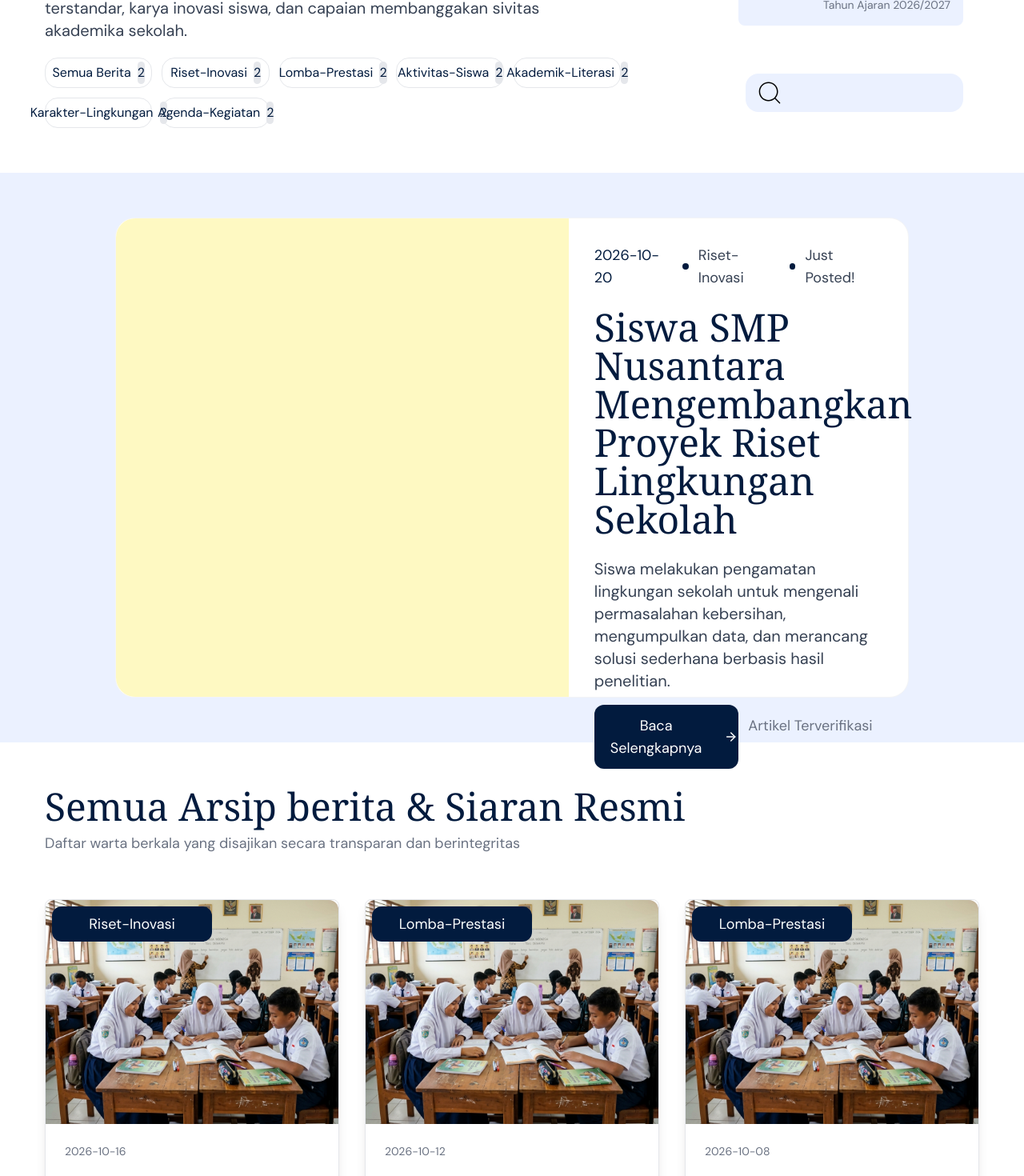
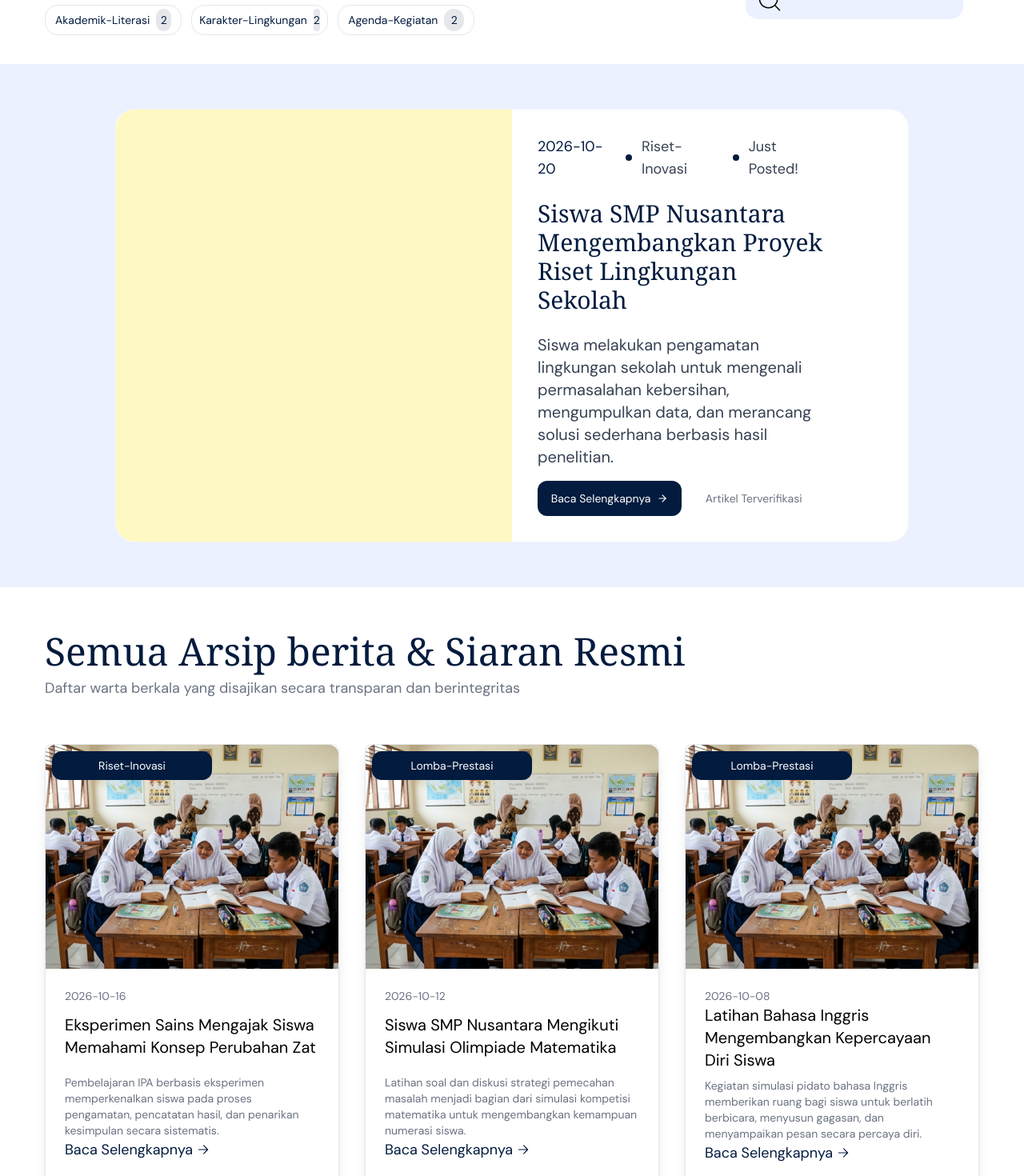
Before and after one commit to Satria15255/cms-school-website, a React (Vite) app: page /news in a window 1280 px wide. Shown: the part 540-2010 px from the top of the page at 80% size. Built offline with nearby package versions, Linux system fonts and the light colour scheme.

Commit message:
update responsif news pages & contact pages

```diff
--- a/src/components/layout/Navbar.tsx
+++ b/src/components/layout/Navbar.tsx
@@ -6,7 +6,7 @@ import { useNavigate } from "react-router-dom";
 const Navbar = () => {
 	const navigate = useNavigate();
 	return (
-		<main className="z-50 fixed top-0 w-full border-b border-gray-200">
+		<main className="z-100 fixed top-0 w-full border-b border-gray-200">
 			<div className="bg-[#021B3E] hidden md:flex justify-between text-xs lg:text-sm items-center px-6 text-white py-1 ">
 				<div className="flex gap-4">
 					<p className="flex gap-1 items-center">
--- a/src/components/maps/LocationMap.tsx
+++ b/src/components/maps/LocationMap.tsx
@@ -53,19 +53,19 @@ export default function LocationMap({
         </Marker>
       </MapContainer>
 
-      <div className="p-5 grid grid-cols-1 lg:grid-cols-2 gap-3 w-full">
+      <div className="p-5 grid grid-cols-1 2xl:grid-cols-2 gap-3 w-full">
         <div className="flex flex-col w-full">
           <h1 className="text-3xl">Titik Koordinat Utama</h1>
           <p className="text-md text-gray-500">
             {lat}, {lng}
           </p>
         </div>
-        <div className="w-full flex justify-center gap-4 items-center">
+        <div className="w-full flex justify-center gap-4 items-center text-sm 2xl:text-lg">
           <a
             href={viewUrl}
             target="_blank"
             rel="noopener noreferrer"
-            className="w-full flex gap-2 items-center justify-center p-3 bg-blue-100 rounded-xl text-center"
+            className="w-full flex gap-2 items-center justify-center p-3 bg-blue-100 whitespace-nowrap rounded-xl text-center"
           >
             <RiShareBoxFill />
             Google Maps
@@ -74,7 +74,7 @@ export default function LocationMap({
             href={directionsUrl}
             target="_blank"
             rel="noopener noreferrer"
-            className="w-full flex gap-2 items-center justify-center p-3 bg-[#F4BF46] rounded-xl text-center"
+            className="w-full flex gap-2 items-center justify-center whitespace-nowrap p-3 bg-[#F4BF46] rounded-xl text-center"
           >
             <IoNavigateOutline />
             Petunjuk Arah
--- a/src/features/contact/components/ContactCard.tsx
+++ b/src/features/contact/components/ContactCard.tsx
@@ -13,7 +13,7 @@ const ContactCard = ({ data }: { data: ContactItem }) => {
 				</span>
 			</div>
 			<div>
-				<h1 className="text-2xl lg:text-3xl text-[#021B3E] font-bold">
+				<h1 className="text-2xl 2xl:text-3xl text-[#021B3E] font-bold">
 					{" "}
 					{data.title}
 				</h1>
--- a/src/features/news/components/LatestNewsCard.tsx
+++ b/src/features/news/components/LatestNewsCard.tsx
@@ -3,8 +3,8 @@ import { LuArrowRight } from "react-icons/lu";
 
 const LatestNews = ({ news }: { news: NewsItem }) => {
 	return (
-		<main className="w-full md:w-4/5 h-auto md:h-150 flex flex-col md:flex-row rounded-3xl border border-gray-100 bg-white">
-			<section className="w-full min-h-60 md:w-4/7">
+		<main className="w-full md:w-4/5 h-auto 2xl:h-150 flex flex-col md:flex-row rounded-3xl border border-gray-100 bg-white">
+			<section className="w-full h-auto 2xl:min-h-60 xl:w-1/2 2xl:w-4/7">
 				<div className="h-full w-full bg-yellow-100 rounded-l-3xl"></div>
 			</section>
 			<section className="w-full md:w-3/7 p-4 md:p-8 flex flex-col gap-4 justify-between">
@@ -18,7 +18,7 @@ const LatestNews = ({ news }: { news: NewsItem }) => {
 
 						<span className="text-gray-700 ">Just Posted!</span>
 					</div>
-					<h1 className="text-2xl lg:text-5xl font-serif text-[#021B3E]">
+					<h1 className="text-2xl xl:text-3xl 2xl:text-5xl font-serif text-[#021B3E]">
 						{news.title}
 					</h1>
 					<p className="text-sm lg:text-xl text-gray-700">
@@ -26,12 +26,12 @@ const LatestNews = ({ news }: { news: NewsItem }) => {
 					</p>
 				</div>
 
-				<div className="flex flex-col md:flex-row w-full">
-					<button className="w-full lg:w-1/2 text-sm md:text-lg  py-3 rounded-xl  bg-[#021B3E] text-white flex items-center  justify-center gap-2">
+				<div className="flex flex-col md:flex-row w-full text-sm 2xl:text-lg ">
+					<button className="w-full lg:w-1/2  py-3 rounded-xl  bg-[#021B3E] text-white flex items-center  justify-center gap-2">
 						Baca Selengkapnya
 						<LuArrowRight />
 					</button>
-					<span className="w-full lg:w-1/2 text-sm md:text-lg text-gray-500 py-3  flex justify-center">
+					<span className="w-full lg:w-1/2 text-gray-500 py-3  flex justify-center">
 						Artikel Terverifikasi
 					</span>
 				</div>
--- a/src/features/news/components/NewsCard.tsx
+++ b/src/features/news/components/NewsCard.tsx
@@ -5,7 +5,7 @@ import type { NewsItem } from "@/datas/types/news";
 
 const NewsCard = ({ data }: { data: NewsItem }) => {
 	return (
-		<main className="w-full h-110 md:h-80 lg:min-h-140 bg-white rounded-lg  flex flex-col justify-between border border-gray-200 shadow-lg">
+		<main className="w-full h-110 md:h-80 lg:min-h-140 bg-white rounded-lg  flex flex-col  border border-gray-200 shadow-lg">
 			<div className="relative">
 				<div className="w-full  h-50  md:h-40 lg:h-70 bg-gray-200 rounded-t-xl">
 					<img
@@ -15,22 +15,22 @@ const NewsCard = ({ data }: { data: NewsItem }) => {
 					/>
 				</div>
 				<div className="absolute  rounded-lg  inset-0 top-2  left-2">
-					<p className="bg-[#021B3E] max-w-30 md:max-w-50 text-xs lg:text-lg text-white py-2 rounded-xl text-center ">
+					<p className="bg-[#021B3E] max-w-30 md:max-w-50 text-xs xl:text-sm 2xl:text-lg text-white py-2 rounded-xl text-center ">
 						{data.category}
 					</p>
 				</div>
 			</div>
-			<div className="flex flex-col h-full justify-around gap-4 p-3 lg:p-6">
+			<div className="flex flex-col h-auto justify-around 2xl:gap-4 p-3 lg:p-6">
 				<div>
 					<p className="text-xs lg:text-sm text-gray-500">
 						{data.date}
 					</p>
 				</div>
 				<div className="flex flex-col gap-2">
-					<h1 className="text-xl min-h-15 md:text-sm lg:text-xl 2xl:text-3xl">
+					<h1 className="text-xl min-h-15 xl:min-h-20 flex items-center md:text-sm lg:text-xl 2xl:text-3xl">
 						{data.title}
 					</h1>
-					<p className="text-xs md:hidden lg:block lg:text-sm 2xl:text-lg text-gray-500">
+					<p className="text-xs md:hidden min-h-15 xl:min-h-20 lg:block lg:text-sm 2xl:text-lg text-gray-500">
 						{" "}
 						{data.description}
 					</p>
--- a/src/pages/contact/section/Address.tsx
+++ b/src/pages/contact/section/Address.tsx
@@ -178,7 +178,7 @@ const Address = () => {
 					</div>
 				</div>
 
-				<div className="w-full ">
+				<div className="w-full z-0">
 					<LocationMap
 						lat={-6.48220915595435}
 						lng={106.72857206193093}
--- a/src/pages/contact/section/Header.tsx
+++ b/src/pages/contact/section/Header.tsx
@@ -6,7 +6,7 @@ const Header = () => {
 	return (
 		<main className="h-400 lg:h-220 pb-12 relative bg-white pt-12 md:mt-16 mb-6 ">
 			<div className="bg-white  border">
-				<div className="bg-[#021B3E] flex flex-col gap-4 lg:justify-center pt-12 p-4 lg:px-14 h-120 lg:min-h-120">
+				<div className="bg-[#021B3E] flex flex-col gap-4 lg:justify-center  pt-12 xl:pt-2 p-4 lg:px-14 h-120 lg:min-h-100">
 					<div className="text-xs lg:text-sm text-gray-400">
 						<Link to="/" className="hover:text-blue-900">
 							Beranda
--- a/src/pages/news/section/ContactNews.tsx
+++ b/src/pages/news/section/ContactNews.tsx
@@ -9,10 +9,10 @@ const Contact = () => {
 						{" "}
 						TRANSPARASI & LAYANAN MEDIA
 					</p>
-					<h1 className="text-3xl lg:text-7xl font-serif text-white">
+					<h1 className="text-3xl lg:text-6xl font-serif text-white">
 						Informasi Publik & Konfirmasi Liputan
 					</h1>
-					<p className="text-sm lg:text-2xl max-w-7xl text-gray-200">
+					<p className="text-sm lg:text-xl 2xl:text-2xl max-w-7xl text-gray-200">
 						Seluruh warta, siaran pers resmi, dokumentasi kegiatan,
 						dan publikasi capaian prestasi di laman ini telah
 						diverifikasi oleh tim kehumasan dan pimpinan SMP
@@ -20,7 +20,7 @@ const Contact = () => {
 						membutuhkan keterangan lebih lanjut dapat menghubungi
 						bagian humas resmi sekolah.
 					</p>
-					<p className="text-sm font-semibold text-[#F4BF46]">
+					<p className="text-sm xl:text-lg font-semibold text-[#F4BF46]">
 						{" "}
 						humas@smpnusantara.sch.id
 					</p>
@@ -30,7 +30,7 @@ const Contact = () => {
 						<RiCustomerService2Line />
 						Hubungi Humas Sekolah
 					</button>
-					<p className="text-sm text-center text-gray-400 font-light lg:text-xl max-w-7xl ">
+					<p className="text-sm text-center text-gray-400 font-light lg:text-lg 2xl:text-xl max-w-7xl ">
 						Merespon Pertanyaan Jurnalistik & Legalitas Informasi
 						Sekolah
 					</p>
--- a/src/pages/news/section/Header.tsx
+++ b/src/pages/news/section/Header.tsx
@@ -35,7 +35,7 @@ const Header = () => {
 					</p>
 				</div>
 			</section>
-			<section className="flex flex-col md:flex-row p-4 md:p-14">
+			<section className="flex flex-col md:flex-row p-4 xl:py-9 md:px-14">
 				<div className="w-full    space-y-5">
 					<div className="flex bg-[#EBF1FF] w-60 lg:w-70 px-2 py-1 rounded-sm gap-2 items-center">
 						<p className=" text-[#021B3E] flex  items-center gap-2 font-semibold text-sm lg:text-lg">
@@ -46,7 +46,7 @@ const Header = () => {
 						</p>
 					</div>
 					<div className="space-y-4">
-						<h1 className="text-3xl lg:text-7xl font-serif text-[#021B3E]">
+						<h1 className="text-3xl lg:text-6xl font-serif text-[#021B3E]">
 							Kabar, Agenda, dan Prestasi SMP Nusantara
 						</h1>
 						<p className="text-sm lg:text-xl text-gray-700 max-w-4xl">
@@ -56,10 +56,10 @@ const Header = () => {
 							akademika sekolah.
 						</p>
 					</div>
-					<div className="hidden lg:grid gap-3 w-auto  grid-cols-5">
+					<div className="hidden lg:grid gap-3 w-auto  grid-cols-4">
 						{catNews.map((c) => (
 							<>
-								<span className="text-md border border-gray-200 w-auto py-1 px-3 whitespace-nowrap text-[#021B3E]   flex justify-center items-center gap-2 rounded-2xl">
+								<span className="text-sm 2xl:text-md border border-gray-200 w-auto py-1 px-3 whitespace-nowrap text-[#021B3E]   flex justify-center items-center gap-2 rounded-2xl">
 									{c}
 									<span className="w-7 text-center h-7 bg-gray-200 text-[#021B3E] flex items-center justify-center rounded-full">
 										2
```
